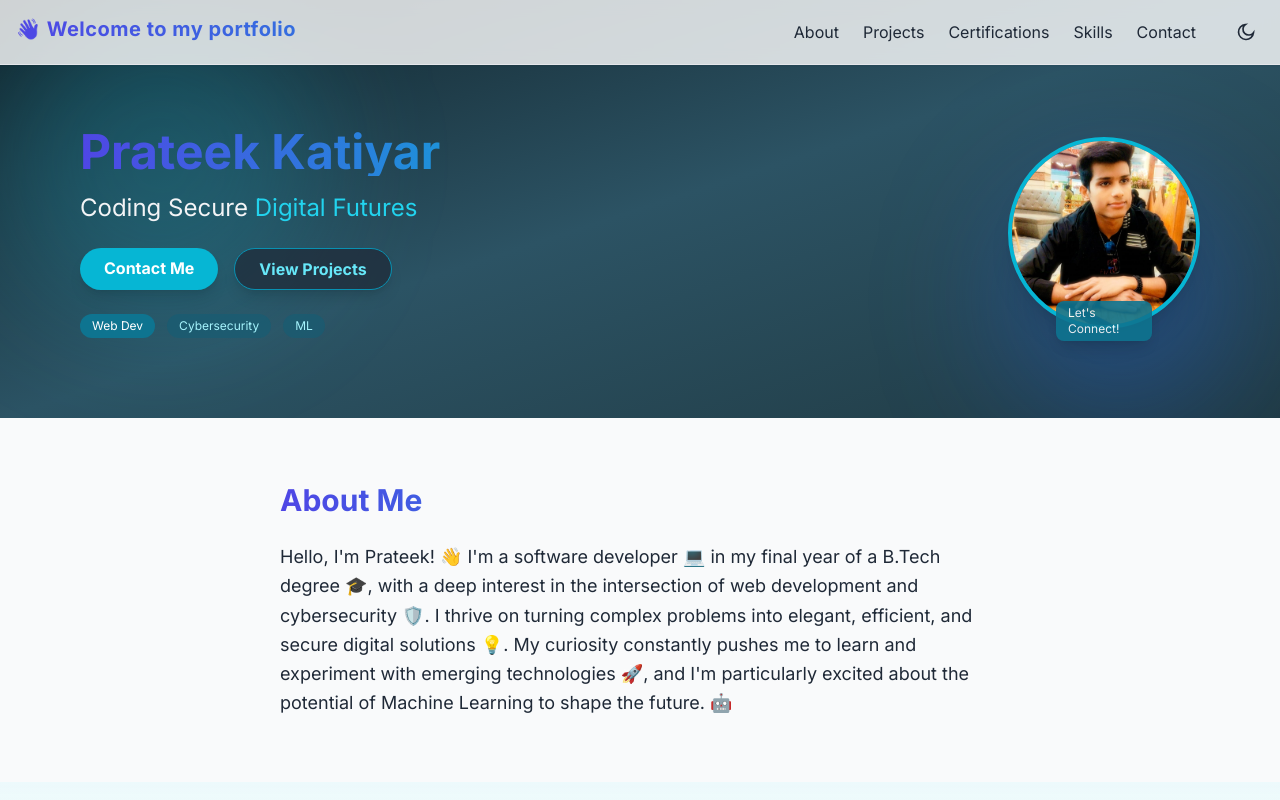
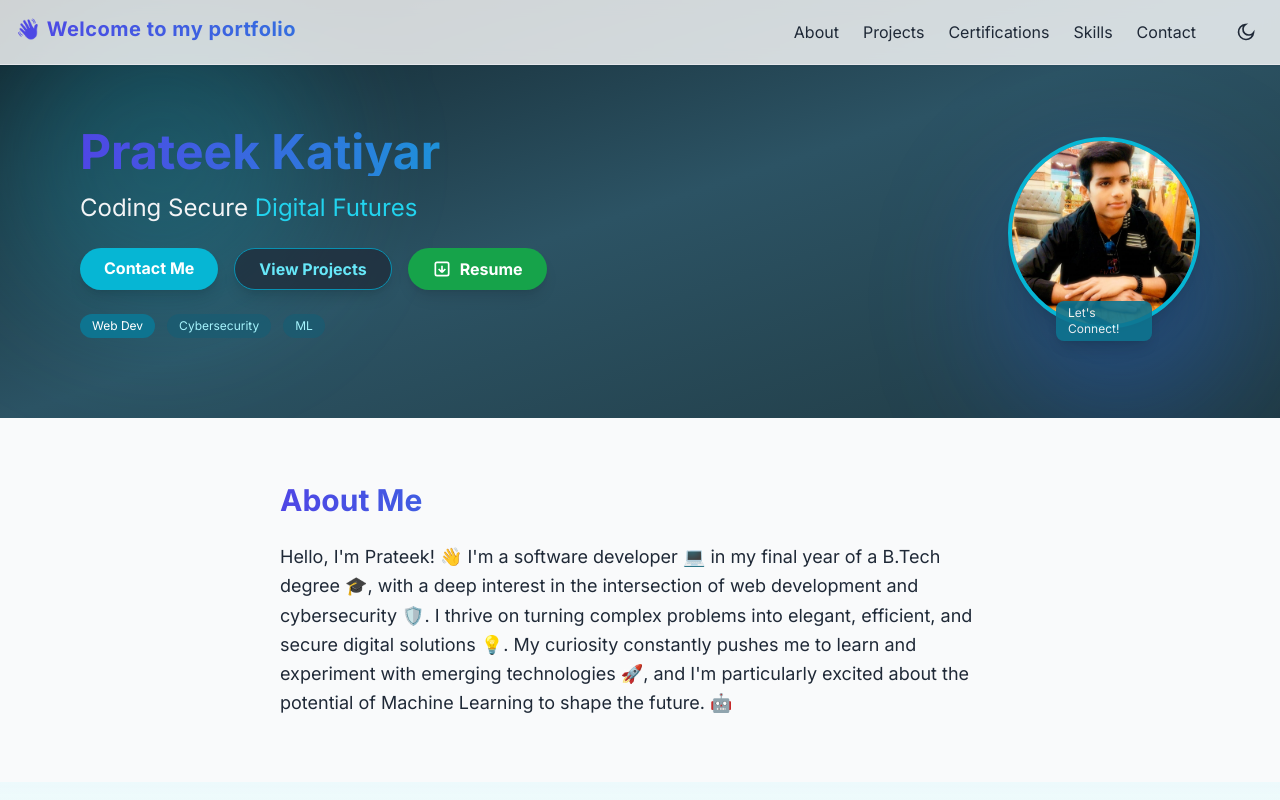
Before and after one commit to prateekkatiyar216/-My-Portfolio, a React app: page public/index.html in a window 1280 px wide. Shown: the top 800 px of the page. Built offline with nearby package versions, Linux system fonts and the light colour scheme.

Commit message:
Updated homepage text

```diff
--- a/public/index.html
+++ b/public/index.html
@@ -94,6 +94,13 @@
         <div class="mb-6 flex justify-center sm:justify-start gap-4">
           <a href="#contact" class="bg-cyan-500 hover:bg-cyan-400 text-white px-6 py-2 rounded-full font-semibold shadow-lg transition">Contact Me</a>
           <a href="#projects" class="bg-gray-800/70 hover:bg-gray-700 text-cyan-300 px-6 py-2 rounded-full font-semibold shadow-lg transition border border-cyan-600">View Projects</a>
+          <a href="https://drive.google.com/file/d/1VNiShf4Im6wsZ0z4vlzFUUytwD0gz15P/view?usp=sharing" target="_blank" class="bg-green-600 hover:bg-green-500 text-white px-6 py-2 rounded-full font-semibold shadow-lg transition flex items-center gap-2">
+          <svg class="w-5 h-5" fill="none" stroke="currentColor" stroke-width="2" viewBox="0 0 24 24">
+            <path d="M12 16v-8m0 8l-4-4m4 4l4-4"/>
+            <rect x="4" y="4" width="16" height="16" rx="2" stroke="currentColor" stroke-width="2" fill="none"/>
+          </svg>
+          Resume
+        </a>
         </div>
         <div class="flex flex-wrap gap-3 justify-center sm:justify-start">
           <span class="bg-cyan-700 text-white px-3 py-1 rounded-full text-xs">Web Dev</span>
```
